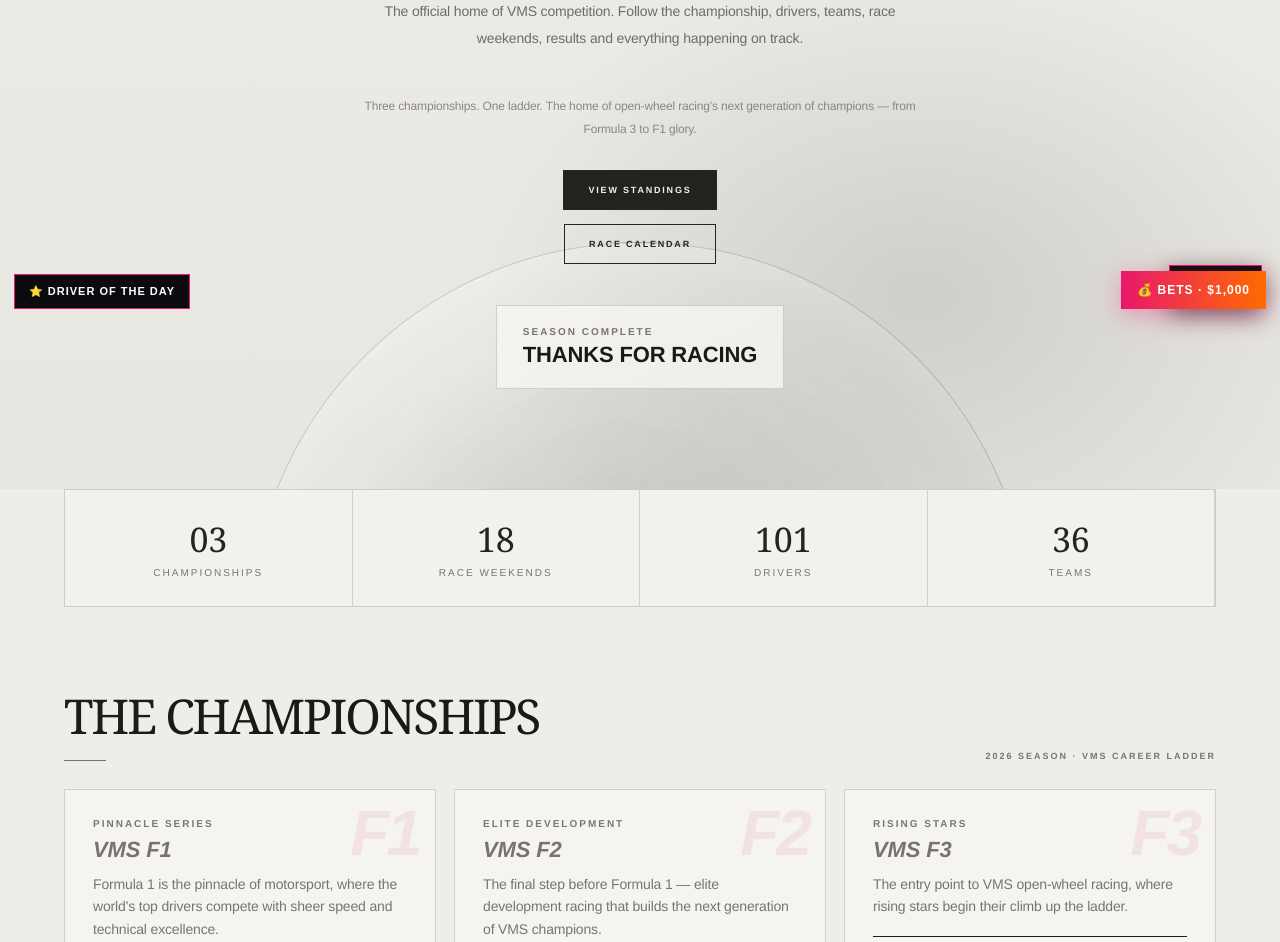
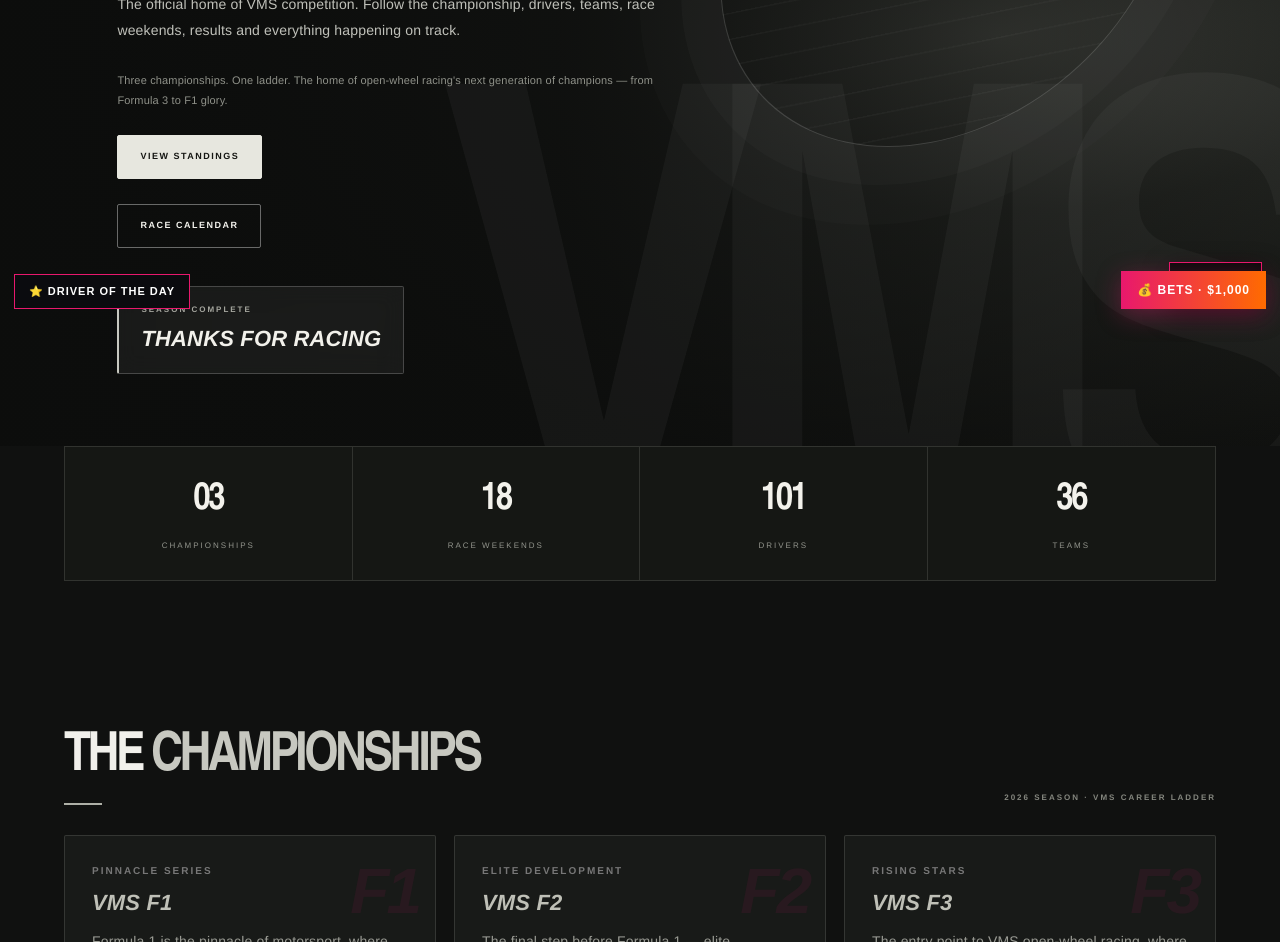
Before and after one commit to Jemetr1us/Velocity-Motorsport-Series, a plain HTML site: page index.html in a window 1280 px wide. Shown: the part 477-1419 px from the top of the page. Drawn offline with Linux system fonts and the light colour scheme; no server answers.

Commit message:
Add files via upload

```diff
--- a/editorial-theme.css
+++ b/editorial-theme.css
@@ -1,227 +1,261 @@
-/* VMS EDITORIAL REDESIGN
-   Add this file after style.css in index.html:
-   <link rel="stylesheet" href="editorial-theme.css">
+/* VMS — COMPLETE EDITORIAL REDESIGN
+   Keep style.css and transfers.css. This file overrides their presentation.
 */
 :root {
-  --grad: linear-gradient(110deg, #252525, #77736d);
-  --paper: #eeede8;
-  --paper-deep: #e4e2dc;
-  --ink: #171715;
-  --muted: #77756f;
-  --rule: rgba(23,23,21,.16);
-  --accent: #77736d;
+  --vms-bg: #101110;
+  --vms-panel: #181a18;
+  --vms-panel-2: #20221f;
+  --vms-text: #f1f0eb;
+  --vms-muted: #9a9b94;
+  --vms-line: rgba(238,238,230,.13);
+  --vms-accent: #c9c8bf;
+  --vms-display: "Arial Narrow", "Helvetica Neue", Arial, sans-serif;
 }
-html { scroll-behavior: smooth; background: var(--paper); }
+* { box-sizing: border-box; }
+html { scroll-behavior: smooth; background: var(--vms-bg); }
 body {
-  background: var(--paper) !important;
-  color: var(--ink) !important;
-  font-family: "Helvetica Neue", Helvetica, Arial, sans-serif !important;
-  letter-spacing: -.01em;
+  margin: 0 !important; background: var(--vms-bg) !important;
+  color: var(--vms-text) !important; font-family: "Helvetica Neue", Arial, sans-serif !important;
+  letter-spacing: .01em; line-height: 1.55;
 }
-body:before { display: none !important; }
+body:before, body:after { display: none !important; }
+a { color: inherit; text-decoration: none; }
+button, input, select, textarea { font: inherit; }
+
+/* Minimal fixed-height navigation: brand, three destinations, one hub action. */
 header {
-  position: sticky; top: 0; z-index: 50;
-  background: rgba(238,237,232,.92) !important;
-  border-bottom: 1px solid var(--rule) !important;
+  position: sticky !important; top: 0; z-index: 100;
+  background: rgba(15,16,15,.91) !important;
+  border: 0 !important; border-bottom: 1px solid var(--vms-line) !important;
   backdrop-filter: blur(18px);
 }
 .nav {
-  max-width: 1440px; height: 76px; padding: 0 5vw;
+  width: min(1440px, 100%) !important; height: 66px !important;
+  margin: 0 auto !important; padding: 0 clamp(18px,4vw,58px) !important;
+  display: flex !important; align-items: center !important;
+  justify-content: space-between !important; gap: 24px !important;
 }
-.logo { width: 118px; height: 58px; filter: grayscale(1); }
-nav a {
-  color: #5f5d57 !important; font-size: 10px !important;
-  font-weight: 600 !important; letter-spacing: 1.8px !important;
-  margin-left: 23px !important; transition: color .2s ease;
+.nav > a { display: flex; align-items: center; flex: 0 0 auto; }
+.logo { width: 76px !important; height: 42px !important; object-fit: contain; }
+nav { display: flex !important; align-items: center !important; gap: 27px !important; }
+nav a[data-v] {
+  display: inline-flex !important; margin: 0 !important; padding: 8px 0 !important;
+  color: #a8aaa2 !important; font-size: 9px !important; font-weight: 700 !important;
+  letter-spacing: 1.7px !important; text-transform: uppercase !important;
+  transition: color .2s ease;
 }
-nav a:hover, nav a[aria-current="page"] { color: #111 !important; }
+nav a[data-v]:hover, nav a[data-v].active { color: #fff !important; }
+nav a[data-v="news"], nav a[data-v="teams"], nav a[data-v="about"], nav a[data-v="join"] {
+  display: none !important;
+}
+#hubWrap { margin-left: 4px !important; }
+#hubBtn {
+  display: inline-flex !important; align-items: center; gap: 9px;
+  padding: 10px 15px !important; border: 1px solid rgba(255,255,255,.25) !important;
+  border-radius: 2px !important; background: transparent !important;
+  color: #f5f4ef !important; font-size: 9px !important; font-weight: 700 !important;
+  letter-spacing: 1.5px !important; text-transform: uppercase;
+}
+.hub-menu {
+  background: #1b1d1a !important; border: 1px solid var(--vms-line) !important;
+  box-shadow: 0 16px 45px rgba(0,0,0,.4) !important;
+}
+.hub-menu button { color: var(--vms-text) !important; }
+
+/* Hero: high-contrast, full-width, cinematic title block. */
 .hero {
-  min-height: 680px !important; max-width: none !important;
-  margin: 0 !important; padding: 0 !important;
-  color: var(--ink) !important;
+  position: relative !important; isolation: isolate; overflow: hidden;
+  min-height: 620px !important; max-width: none !important;
+  margin: 0 !important; padding: 0 !important; text-align: left !important;
+  color: var(--vms-text) !important;
   background:
-    radial-gradient(ellipse at 72% 78%, rgba(90,88,82,.18), transparent 34%),
-    linear-gradient(180deg, #eeede8 0%, #e8e6e0 100%) !important;
-  text-align: center;
+    linear-gradient(90deg, rgba(12,13,12,.98) 0%, rgba(12,13,12,.86) 44%, rgba(12,13,12,.24) 100%),
+    radial-gradient(ellipse at 78% 52%, #4a4c46 0%, #252723 28%, #111210 68%) !important;
+}
+.hero:before {
+  content: "VMS"; position: absolute; z-index: -1;
+  right: -2vw; bottom: -15vw; color: rgba(255,255,255,.035);
+  font-family: var(--vms-display); font-size: clamp(260px, 48vw, 720px);
+  font-weight: 900; letter-spacing: -.12em; line-height: .8;
 }
 .hero:after {
-  content: ""; position: absolute; z-index: 0;
-  left: 50%; bottom: -145px; right: auto; top: auto;
-  width: min(780px, 82vw); height: 390px;
-  transform: translateX(-50%);
-  border-radius: 420px 420px 0 0;
-  border: 1px solid rgba(25,25,23,.16);
-  background:
-    radial-gradient(ellipse at 50% 100%, rgba(20,20,18,.16), transparent 58%),
-    linear-gradient(145deg, rgba(255,255,255,.3), rgba(100,98,92,.12));
-  box-shadow: inset 0 18px 55px rgba(255,255,255,.22);
+  content: ""; position: absolute; z-index: -1; right: 9%; top: 14%;
+  width: 34vw; height: 34vw; max-width: 470px; max-height: 470px;
+  border: 1px solid rgba(255,255,255,.16); border-radius: 50%;
+  box-shadow: 0 0 0 38px rgba(255,255,255,.018), 0 0 0 78px rgba(255,255,255,.012);
 }
 .hero-inner {
-  max-width: 1100px !important; padding: 82px 24px 100px !important;
-  display: flex; flex-direction: column; align-items: center;
+  width: min(1440px, 100%) !important; min-height: 620px;
+  margin: 0 auto !important; padding: 100px clamp(24px,8vw,120px) 72px !important;
+  display: flex; flex-direction: column; align-items: flex-start !important;
+  justify-content: center;
 }
 .kicker {
-  color: #77736d !important; font-size: 9px !important;
-  font-weight: 600 !important; letter-spacing: 3px !important;
-  margin-bottom: 22px !important;
+  color: #b8bab1 !important; font-size: 9px !important;
+  font-weight: 700 !important; letter-spacing: 3px !important;
+  text-transform: uppercase; margin: 0 0 26px !important;
 }
 .logo-hero {
-  width: min(190px, 42vw) !important; max-height: 100px;
-  object-fit: contain; margin: 0 auto 24px !important;
-  filter: grayscale(1) contrast(.9);
+  width: 94px !important; max-height: 64px; object-fit: contain;
+  object-position: left center; margin: 0 0 22px !important;
+  filter: grayscale(1) brightness(1.6);
 }
 h1 {
-  color: #191917 !important;
-  font-family: "Didot", "Bodoni 72", "Times New Roman", serif !important;
-  font-size: clamp(52px, 8vw, 104px) !important;
-  line-height: .94 !important; font-weight: 400 !important;
-  font-style: normal !important; letter-spacing: -.065em !important;
-  text-transform: uppercase !important;
+  max-width: 850px; margin: 0 !important; color: #f4f3ee !important;
+  font-family: var(--vms-display) !important; font-size: clamp(58px,9vw,126px) !important;
+  font-weight: 900 !important; letter-spacing: -.075em !important;
+  line-height: .83 !important; text-transform: uppercase !important;
 }
 .yellow {
-  color: #191917 !important; background: none !important;
+  color: #c7c8c0 !important; background: none !important;
   -webkit-text-fill-color: currentColor !important;
 }
 .hero p {
-  max-width: 580px !important; color: #6e6c66 !important;
-  font-size: 14px !important; line-height: 1.9 !important;
-  margin: 22px auto !important;
+  max-width: 570px !important; margin: 26px 0 0 !important;
+  color: #c0c1ba !important; font-size: 14px !important; line-height: 1.85 !important;
 }
-.hero p.sub-line { color: #898780 !important; font-size: 12px !important; }
+.hero p.sub-line { color: #8f9189 !important; font-size: 11px !important; }
 .btn {
-  clip-path: none !important; border: 1px solid #252522 !important;
-  border-radius: 0 !important; padding: 14px 24px !important;
-  background: #22221f !important; color: #f4f2ec !important;
-  font-size: 9px !important; font-weight: 600 !important;
-  letter-spacing: 1.8px !important; margin: 7px 5px !important;
-  transition: background .2s, color .2s, transform .2s;
+  display: inline-flex !important; align-items: center; justify-content: center;
+  min-height: 44px; margin: 25px 8px 0 0 !important; padding: 0 22px !important;
+  border: 1px solid #e7e7df !important; border-radius: 2px !important;
+  background: #e7e7df !important; color: #151613 !important;
+  font-size: 9px !important; font-weight: 800 !important;
+  letter-spacing: 1.5px !important; text-transform: uppercase;
+  clip-path: none !important; transition: all .2s ease;
 }
-.btn:hover { background: transparent !important; color: #222 !important; transform: translateY(-2px); }
-.btn.alt { background: transparent !important; color: #222 !important; }
-.btn.alt:hover { background: #222 !important; color: #f4f2ec !important; }
+.btn:hover { background: transparent !important; color: #f4f3ee !important; transform: translateY(-2px); }
+.btn.alt { background: transparent !important; color: #f4f3ee !important; border-color: rgba(255,255,255,.38) !important; }
+.btn.alt:hover { background: #e7e7df !important; color: #151613 !important; }
 .next-box {
-  justify-content: center !important; text-align: left;
-  margin-top: 34px !important; padding: 20px 26px !important;
-  background: rgba(248,247,243,.78) !important;
-  border: 1px solid var(--rule) !important;
-  border-left: 1px solid var(--rule) !important;
-  color: var(--ink) !important; backdrop-filter: blur(12px);
+  display: flex !important; gap: 25px !important; align-items: center;
+  margin-top: 38px !important; padding: 17px 22px !important;
+  border: 1px solid rgba(255,255,255,.2) !important;
+  border-left: 2px solid #c7c8c0 !important; border-radius: 2px;
+  background: rgba(255,255,255,.055) !important; color: #f4f3ee !important;
+  backdrop-filter: blur(10px);
 }
 .next-box .nb-label, .news-date, .dd-btn small, .dd-opt small {
-  color: #77736d !important; letter-spacing: 2px !important;
+  color: #a6a79f !important; font-size: 8px !important; letter-spacing: 2px !important;
 }
-.next-box .nb-name { color: #191917 !important; font-style: normal !important; font-weight: 600 !important; }
-.next-box .nb-meta, .timer span { color: #77756f !important; }
-.timer strong { color: #242420 !important; font-style: normal !important; }
-.live { color: #fff !important; background: #242420 !important; }
-section { max-width: 1320px; padding: 76px 5vw !important; }
-.hero-strip { max-width: 1320px !important; padding: 0 5vw !important; }
+.next-box .nb-name, .next-box .nb-meta { color: #f2f1eb !important; }
+.timer strong { color: #f2f1eb !important; font-style: normal !important; }
+.timer span { color: #a6a79f !important; }
+.live { background: #e7e7df !important; color: #171815 !important; }
+
+/* Layout and section hierarchy. */
+section { max-width: 1440px; margin: 0 auto !important; padding: 76px clamp(22px,5vw,72px) !important; }
+.hero-strip { max-width: 1440px !important; padding-top: 0 !important; }
 .stats {
-  border: 1px solid var(--rule) !important;
-  background: rgba(255,255,255,.2);
+  display: grid !important; grid-template-columns: repeat(4,minmax(0,1fr));
+  border: 1px solid var(--vms-line) !important; background: #151714 !important;
 }
 .stat {
-  background: transparent !important; border-right: 1px solid var(--rule) !important;
-  padding: 26px 18px !important;
+  padding: 25px 28px !important; background: transparent !important;
+  border-right: 1px solid var(--vms-line) !important;
 }
+.stat:last-child { border-right: 0 !important; }
 .stat strong {
-  color: #242420 !important; font-size: 34px !important;
-  font-weight: 400 !important; font-style: normal !important;
-  font-family: "Didot", "Bodoni 72", Georgia, serif;
+  display: block; color: #f3f2ec !important; font-family: var(--vms-display);
+  font-size: 38px !important; font-style: normal !important; font-weight: 800 !important;
+  letter-spacing: -.06em;
 }
-.stat span { color: #77756f !important; letter-spacing: 2px !important; }
-.section-head { align-items: end; gap: 18px; }
+.stat span { color: #92948c !important; font-size: 8px !important; letter-spacing: 2px !important; }
+.section-head { display: flex; align-items: end; justify-content: space-between; gap: 20px; margin-bottom: 30px; }
 .title {
-  color: #1c1c19 !important; font-family: "Didot", "Bodoni 72", Georgia, serif;
-  font-size: clamp(30px, 4vw, 48px) !important;
-  font-weight: 400 !important; font-style: normal !important;
-  letter-spacing: -.045em; text-transform: uppercase !important;
+  color: #f1f0eb !important; font-family: var(--vms-display) !important;
+  font-size: clamp(32px,4.4vw,54px) !important; line-height: .95 !important;
+  font-weight: 850 !important; font-style: normal !important;
+  letter-spacing: -.065em !important; text-transform: uppercase !important;
 }
-.line { width: 42px !important; height: 1px !important; background: #77736d !important; }
-.sub {
-  color: #85827b !important; font-size: 9px !important;
-  letter-spacing: 2px !important; font-weight: 600;
-}
+.line { width: 38px !important; height: 2px !important; margin-top: 18px; background: #aeb0a7 !important; }
+.sub { color: #85877f !important; font-size: 8px !important; font-weight: 700; letter-spacing: 2px !important; text-transform: uppercase; }
+
+/* Unified dark surfaces and restrained borders. */
 .panel, .card, .round, .rp-card, .pg-wrap, .hh-card, .tf-card, .tf-pack,
 .dd-btn, .dd-panel, .pg-tip {
-  background: #f5f4ef !important; color: var(--ink) !important;
-  border: 1px solid var(--rule) !important; box-shadow: none !important;
+  background: var(--vms-panel) !important; color: var(--vms-text) !important;
+  border: 1px solid var(--vms-line) !important; border-radius: 2px !important;
+  box-shadow: none !important;
 }
-.card { padding: 28px !important; transition: transform .25s, border-color .25s; }
-.card:hover, .round:hover { border-color: #77736d !important; transform: translateY(-3px); }
+.card { padding: 27px !important; transition: transform .2s ease, border-color .2s ease; }
+.card:hover, .round:hover { transform: translateY(-3px); border-color: rgba(255,255,255,.35) !important; }
 .card h3, .round b, .pos, .tf-row .tf-p, .rp-round small, .rp-rk,
-.hh-mid span, .tf-crown { color: #77736d !important; }
-.card p, .round span, .driver small, .tf-team, .sub, .rp-nm,
-.hh-side span, .tf-prog { color: #77756f !important; }
-.round h3, .driver strong, .tf-name, .rp-round b, .hh-side b,
-.dd-btn b, .dd-opt b { color: #20201d !important; font-style: normal !important; }
-table { color: #292925 !important; }
+.hh-mid span, .tf-crown { color: #bfc0b7 !important; }
+.card p, .round span, .driver small, .tf-team, .rp-nm, .hh-side span, .tf-prog { color: var(--vms-muted) !important; }
+.round h3, .driver strong, .tf-name, .rp-round b, .hh-side b, .dd-btn b, .dd-opt b { color: #f1f0eb !important; }
+table { color: #e6e5df !important; }
 th {
-  background: #e5e3dc !important; color: #77736d !important;
-  font-size: 9px !important; letter-spacing: 1.8px !important;
-  border-bottom: 1px solid var(--rule);
+  background: #22241f !important; color: #aeb0a7 !important;
+  font-size: 8px !important; letter-spacing: 1.7px !important;
+  border-bottom: 1px solid var(--vms-line) !important;
 }
-td { border-top: 1px solid var(--rule) !important; color: #383833 !important; }
-tr:hover td { background: rgba(0,0,0,.035) !important; }
-.badge { background: #343430 !important; color: #fff !important; }
+td { color: #d0d0c9 !important; border-top: 1px solid var(--vms-line) !important; }
+tr:hover td { background: rgba(255,255,255,.035) !important; }
+.badge { background: #d7d8cf !important; color: #181a17 !important; border-radius: 2px !important; }
 .tab, .rp-spd, .pg-chip {
-  background: transparent !important; color: #68665f !important;
-  border: 1px solid var(--rule) !important; clip-path: none !important;
-  border-radius: 0 !important; font-size: 9px !important;
-  letter-spacing: 1.5px !important; font-weight: 600 !important;
+  background: transparent !important; color: #a6a79f !important;
+  border: 1px solid var(--vms-line) !important; border-radius: 2px !important;
+  clip-path: none !important; font-size: 8px !important;
+  letter-spacing: 1.4px !important; font-weight: 800 !important;
 }
 .tab:hover, .tab.on, .rp-spd.on {
-  background: #242420 !important; color: #f5f4ef !important;
-  border-color: #242420 !important;
+  background: #e4e4dc !important; color: #171815 !important; border-color: #e4e4dc !important;
 }
-select.sel {
-  background: #f5f4ef !important; color: #252520 !important;
-  border: 1px solid var(--rule) !important;
+select.sel, input, textarea {
+  background: #1b1d1a !important; color: #f1f0eb !important;
+  border: 1px solid var(--vms-line) !important; border-radius: 2px !important;
 }
-.st-sub { border-bottom: 1px solid var(--rule) !important; }
-.st-sub button { color: #77756f !important; font-weight: 600 !important; }
-.st-sub button.on { color: #222 !important; border-bottom-color: #222 !important; }
-.rp-card:before { background: #77736d !important; height: 1px !important; }
-.rp-play, .hh-vs { background: #252521 !important; color: #f5f4ef !important; clip-path: none !important; }
+.st-sub { border-bottom: 1px solid var(--vms-line) !important; }
+.st-sub button { color: #999b93 !important; }
+.st-sub button.on { color: #f4f3ee !important; border-bottom-color: #e4e4dc !important; }
+.rp-card:before, .tf-card:before { background: #bfc0b7 !important; height: 2px !important; }
+.rp-play, .hh-vs { background: #e4e4dc !important; color: #171815 !important; clip-path: none !important; }
 .rp-fill { clip-path: none !important; }
-.rp-row.lead .rp-nm { color: #222 !important; }
-.pg-tip h4 { color: #77736d !important; }
-.hh-score { background: #eeede8 !important; border-bottom: 1px solid var(--rule) !important; }
-.hh-mid span { color: #77736d !important; }
-.hh-rows, .tf-pack { background: #f5f4ef !important; }
-.hh-row, .tf-row { border-bottom-color: var(--rule) !important; }
-.hh-cell strong, .tf-pts b, .tf-rank { color: #242420 !important; }
-.hh-bar, .tf-track, .tf-prog .bar { background: #dedcd5 !important; }
-.hh-bar i, .tf-track i, .tf-prog .bar i { background: #77736d !important; }
-.tf-card:before { height: 1px !important; background: #77736d !important; }
+.pg-tip h4 { color: #bfc0b7 !important; }
+.hh-score { background: #22241f !important; border-bottom: 1px solid var(--vms-line) !important; }
+.hh-rows, .tf-pack { background: var(--vms-panel) !important; }
+.hh-row, .tf-row { border-bottom-color: var(--vms-line) !important; }
+.hh-cell strong, .tf-pts b, .tf-rank { color: #f1f0eb !important; }
+.hh-bar, .tf-track, .tf-prog .bar { background: #343630 !important; }
+.hh-bar i, .tf-track i, .tf-prog .bar i { background: #c3c4bb !important; }
 .tf-card:after { display: none !important; }
 .tf-card.p1 { box-shadow: none !important; }
 .dd-btn { clip-path: none !important; }
-.dd-btn:hover, .dd.open .dd-btn { border-color: #77736d !important; }
-.dd-panel { background: #f5f4ef !important; box-shadow: 0 18px 45px rgba(0,0,0,.12) !important; }
-.dd-panel:before { background: #77736d !important; height: 1px !important; }
+.dd-btn:hover, .dd.open .dd-btn { border-color: rgba(255,255,255,.4) !important; }
+.dd-panel { background: #1b1d1a !important; box-shadow: 0 18px 45px rgba(0,0,0,.45) !important; }
+.dd-panel:before { background: #bfc0b7 !important; height: 2px !important; }
 footer {
-  background: #e6e4de !important; border-top: 1px solid var(--rule) !important;
-  color: #77756f !important; letter-spacing: 1px;
+  max-width: none !important; padding: 28px 5vw !important;
+  background: #0b0c0b !important; border-top: 1px solid var(--vms-line) !important;
+  color: #777970 !important; font-size: 9px !important; letter-spacing: 1.2px;
 }
-.modal { background: rgba(25,25,23,.48) !important; backdrop-filter: blur(8px); }
-.modal-box { background: #f5f4ef !important; color: #222 !important; border: 1px solid var(--rule) !important; }
-input, textarea, select { accent-color: #55534d; }
-button { font-family: inherit; }
-a { transition: color .2s ease; }
-@media (max-width: 800px) {
-  .nav { height: 68px; }
-  nav a { display: none !important; }
-  .hero { min-height: 610px !important; }
-  .hero-inner { padding-top: 70px !important; }
-  section { padding: 54px 22px !important; }
+.modal { background: rgba(0,0,0,.72) !important; backdrop-filter: blur(8px); }
+.modal-box { background: #191b18 !important; color: #f1f0eb !important; border: 1px solid var(--vms-line) !important; }
+#vms-tool-dock { color: var(--vms-text); }
+
+@media (max-width: 760px) {
+  .nav { height: 60px !important; padding: 0 16px !important; }
+  .logo { width: 65px !important; }
+  nav { gap: 13px !important; }
+  nav a[data-v] { font-size: 8px !important; letter-spacing: 1px !important; }
+  nav a[data-v="results"] { display: none !important; }
+  #hubBtn { padding: 8px 10px !important; }
+  .hero, .hero-inner { min-height: 570px !important; }
+  .hero-inner { padding: 76px 24px 58px !important; }
+  .hero:after { right: -12%; top: 20%; width: 62vw; height: 62vw; }
+  section { padding: 55px 20px !important; }
   .section-head { align-items: flex-start; flex-direction: column; }
-  .hero-strip { padding: 0 22px !important; }
+  .stats { grid-template-columns: repeat(2,minmax(0,1fr)) !important; }
+  .stat:nth-child(2) { border-right: 0 !important; }
+  .stat:nth-child(-n+2) { border-bottom: 1px solid var(--vms-line) !important; }
 }
-@media (max-width: 520px) {
-  h1 { font-size: clamp(45px, 14vw, 70px) !important; }
-  .next-box { width: 100%; gap: 16px !important; }
-  .stats { grid-template-columns: 1fr 1fr !important; }
-  .stat { border-bottom: 1px solid var(--rule) !important; }
-  .calendar, .grid { grid-template-columns: 1fr !important; }
+@media (max-width: 460px) {
+  .nav { gap: 10px !important; }
+  nav { gap: 10px !important; }
+  nav a[data-v="calendar"] { display: none !important; }
+  #hubBtn span { display: none; }
+  h1 { font-size: clamp(54px,15vw,76px) !important; }
+  .hero p { font-size: 12px !important; }
+  .next-box { width: 100%; flex-wrap: wrap; gap: 12px !important; }
 }
```
